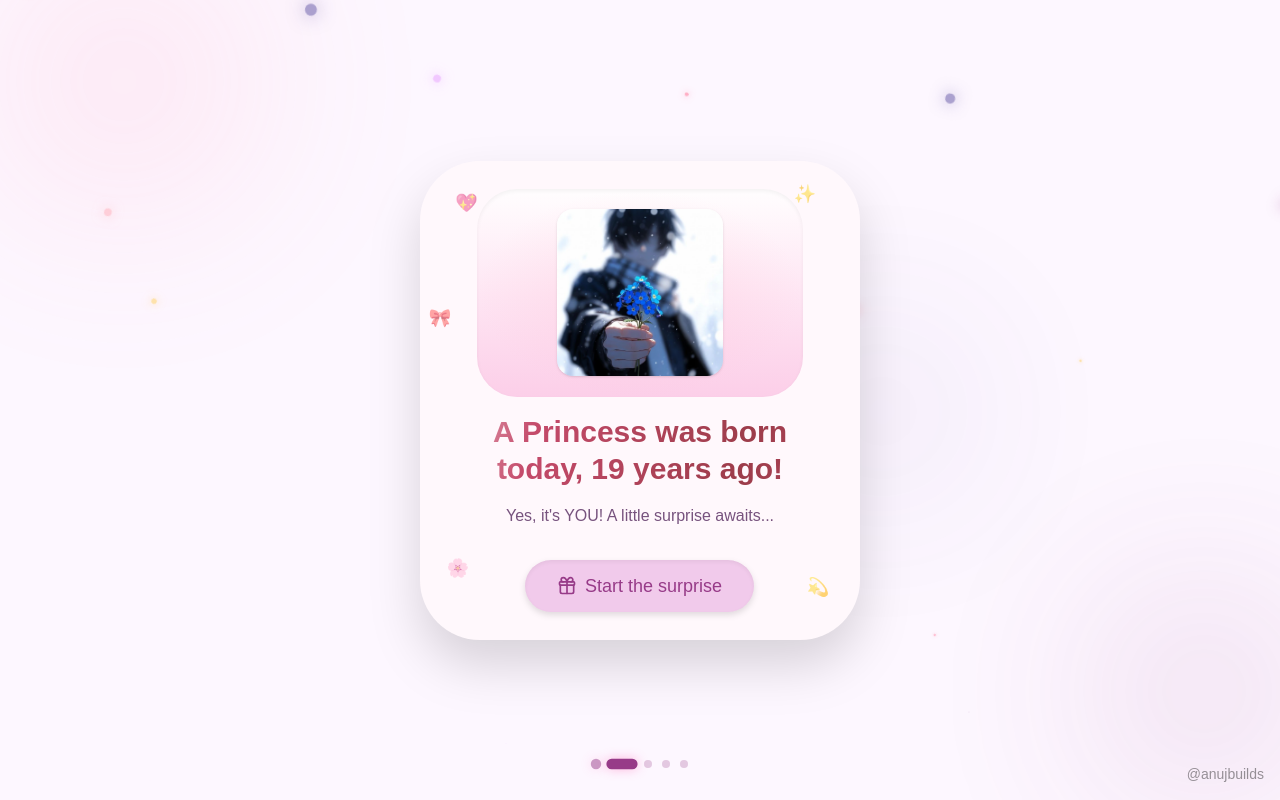
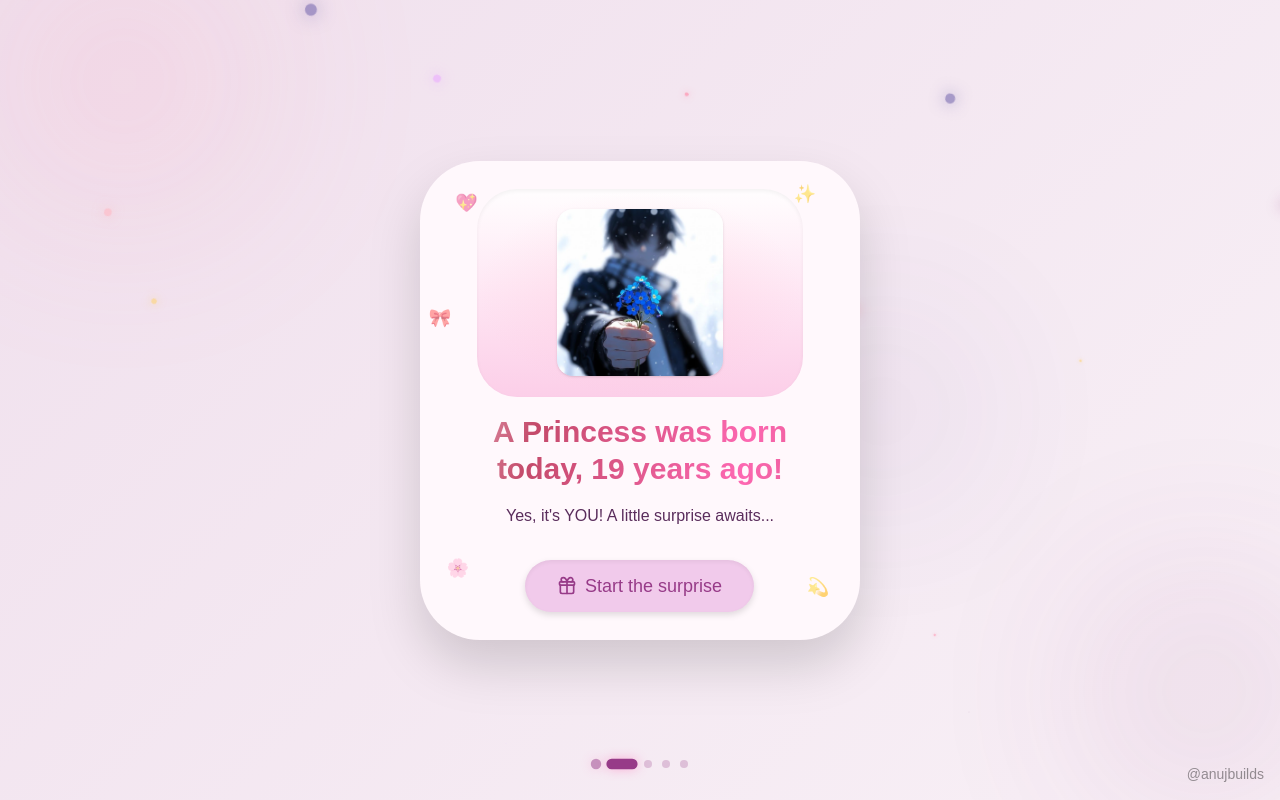
Before and after one commit to aamandsahu2-code/trishika2.0, a Next.js app: page / in a window 1280 px wide. Built offline with nearby package versions, Linux system fonts and the light colour scheme; a web font is replaced by a local one.

Commit message:
Update globals.css

```diff
--- a/src/app/globals.css
+++ b/src/app/globals.css
@@ -1,11 +1,11 @@
 @import "tailwindcss";
 
 :root {
-  --background: #fdf7ff;
-  --foreground: #77537e;
+  --background: linear-gradient(135deg, #f0e0ed 0%, #f8f0f6 100%);
+  --foreground: #5a2d5c;
   --primary: #973b88;
-  --secondary: #9b3c49;
-  --accent: #594ba0;
+  --secondary: #ff69b4;
+  --accent: #c44a6a;
   --glow-pink: rgba(255, 105, 180, 0.45);
   --glow-purple: rgba(151, 59, 136, 0.4);
   --glow-violet: rgba(89, 75, 160, 0.35);
@@ -28,6 +28,120 @@ button {
 /* ─── Scrollbar ─── */
 ::-webkit-scrollbar {
   display: none;
+}
+
+/* ═══════════════════════════════════════════
+   IMAGE STYLE CARD (इमेज जैसा मुख्य कार्ड)
+   ═══════════════════════════════════════════ */
+.image-style-card {
+  background: linear-gradient(135deg,
+    rgba(240, 224, 237, 0.95) 0%,
+    rgba(248, 240, 246, 0.98) 100%
+  );
+  border-radius: 24px;
+  padding: 2.5rem;
+  box-shadow:
+    0 25px 50px rgba(151, 59, 136, 0.15),
+    inset 0 1px 0 rgba(255, 255, 255, 0.8),
+    0 0 0 1px rgba(255, 255, 255, 0.3);
+  border: 1px solid rgba(255, 255, 255, 0.4);
+  backdrop-filter: blur(12px);
+  max-width: 420px;
+  margin: 0 auto;
+  position: relative;
+  overflow: hidden;
+  z-index: 10;
+}
+
+.image-style-card::before {
+  content: '';
+  position: absolute;
+  top: 0;
+  left: 0;
+  right: 0;
+  height: 4px;
+  background: linear-gradient(90deg,
+    #ff69b4 0%,
+    #ff1493 50%,
+    #ff69b4 100%
+  );
+  border-radius: 24px 24px 0 0;
+}
+
+.image-style-card h1 {
+  color: #5a2d5c;
+  font-size: 2.8rem;
+  font-weight: 800;
+  margin-bottom: 1.2rem;
+  text-align: center;
+  line-height: 1.2;
+  text-shadow: 0 2px 4px rgba(0, 0, 0, 0.05);
+  font-family: var(--font-sans);
+}
+
+.image-style-card p {
+  color: #6b3b6e;
+  font-size: 1.3rem;
+  text-align: center;
+  line-height: 1.6;
+  margin-bottom: 2.5rem;
+  font-weight: 500;
+  font-family: var(--font-sans);
+}
+
+.image-style-button {
+  background: linear-gradient(135deg, #ff69b4 0%, #ff1493 100%);
+  color: white;
+  padding: 1.2rem 3rem;
+  border-radius: 50px;
+  font-size: 1.3rem;
+  font-weight: 700;
+  border: none;
+  box-shadow:
+    0 10px 30px rgba(255, 105, 180, 0.3),
+    0 4px 0 rgba(255, 20, 147, 0.5);
+  transition: all 0.3s ease;
+  display: block;
+  margin: 0 auto;
+  width: fit-content;
+  position: relative;
+  overflow: hidden;
+  font-family: var(--font-sans);
+  letter-spacing: 0.5px;
+}
+
+.image-style-button::before {
+  content: '';
+  position: absolute;
+  top: 0;
+  left: -100%;
+  width: 100%;
+  height: 100%;
+  background: linear-gradient(
+    90deg,
+    transparent,
+    rgba(255, 255, 255, 0.3),
+    transparent
+  );
+  transition: left 0.7s ease;
+}
+
+.image-style-button:hover {
+  transform: translateY(-4px);
+  box-shadow:
+    0 15px 40px rgba(255, 105, 180, 0.5),
+    0 6px 0 rgba(255, 20, 147, 0.6);
+}
+
+.image-style-button:hover::before {
+  left: 100%;
+}
+
+.image-style-button:active {
+  transform: translateY(-1px);
+  box-shadow:
+    0 8px 20px rgba(255, 105, 180, 0.4),
+    0 3px 0 rgba(255, 20, 147, 0.6);
 }
 
 /* ═══════════════════════════════════════════
```
